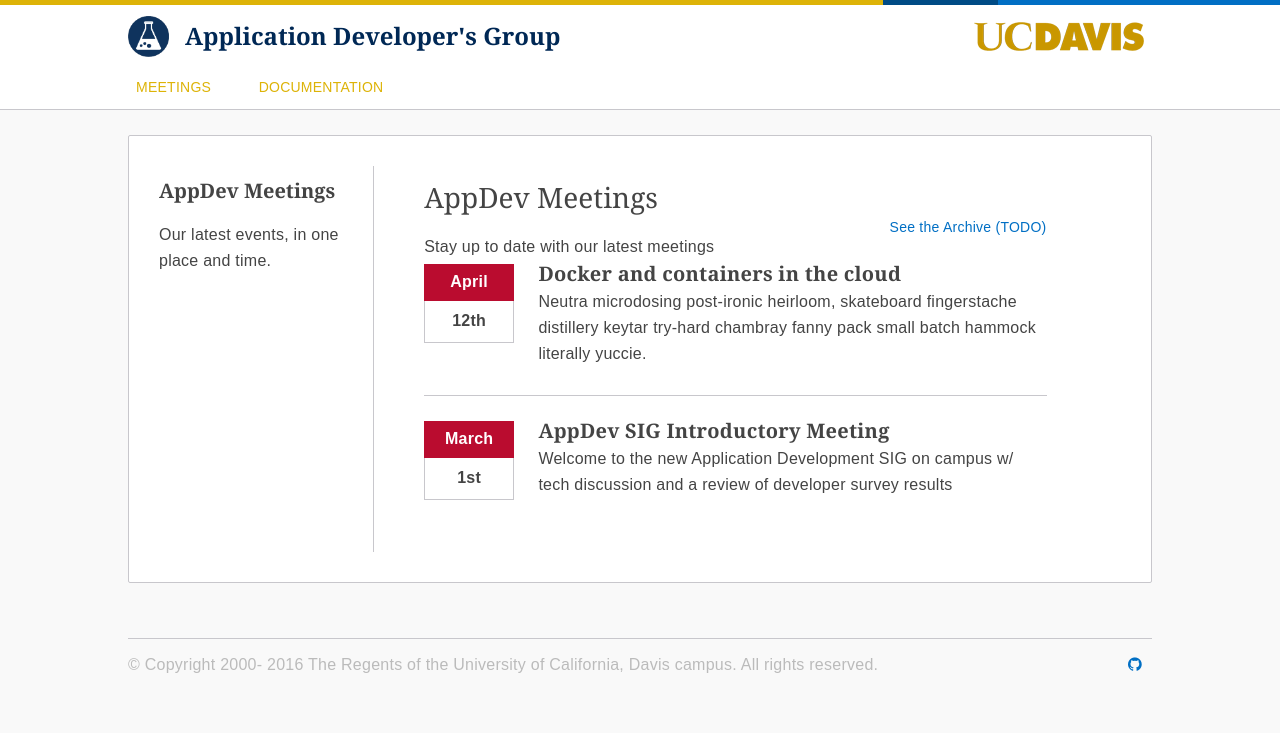
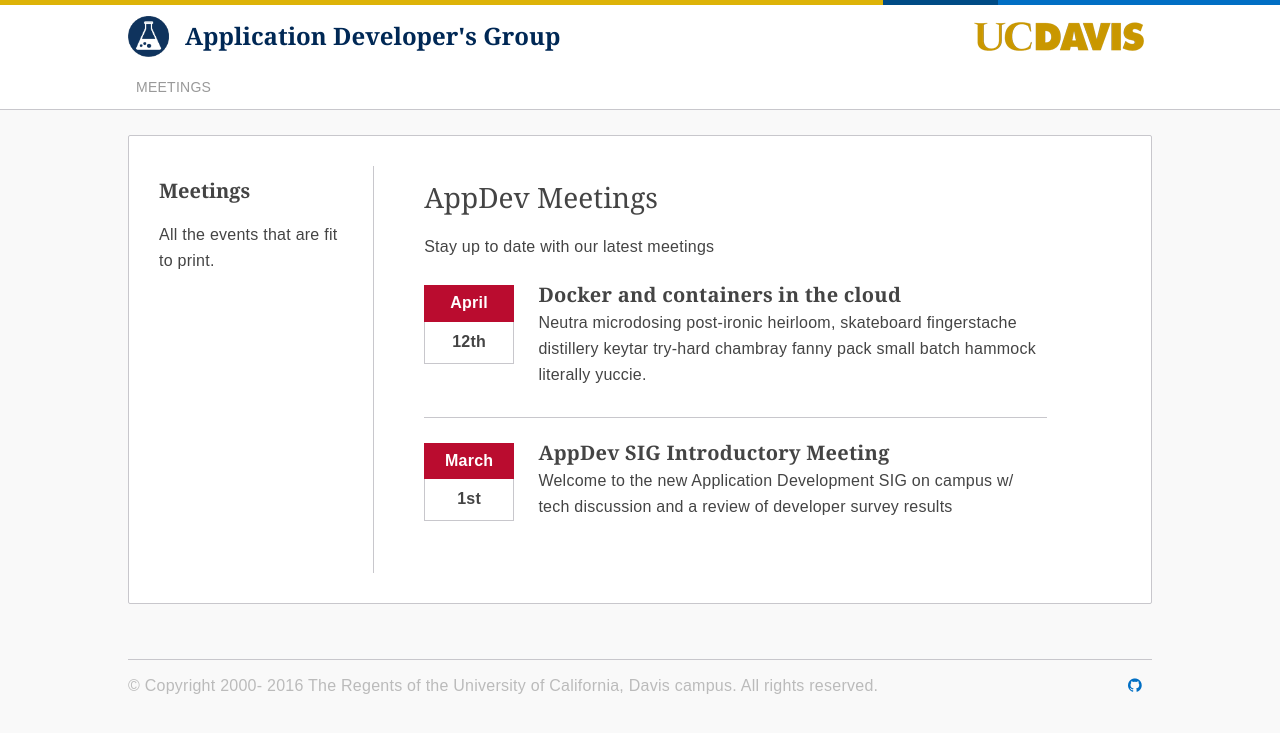
Before and after one commit to ucdavis/appdev, a Jekyll site: the page built from events/index.html, in a window 1280 px wide. Shown: the top 733 px of the page. Built offline with Jekyll 4.4.1, drawn with Linux system fonts in a browser that asks for light colours; nearby versions of some CDN libraries.

Commit message:
Disable some site sections that are not ready.

```diff
--- a/CNAME
+++ b/CNAME
@@ -1 +1 @@
-appdev.ucdavis.edu
+developers.ucdavis.edu
--- a/_config.yml
+++ b/_config.yml
@@ -3,12 +3,12 @@
 email: appdev@ucdavis.edu
 description: > # this means to ignore newlines until "baseurl:"
   UC Davis Application Development User Group Homepage.
-baseurl: "/appdev" # the subpath of your site, e.g. /blog/
-url: "http://ucdavis.github.io/" # the base hostname & protocol for your site
+baseurl: "" # the subpath of your site, e.g. /blog/
+url: "http://developers.ucdavis.edu/" # the base hostname & protocol for your site
 
 permalink: pretty
 
 #paginate: 3
 future: true #show future content, like upcoming meetings
 # Build settings
-markdown: kramdown
+#markdown: kramdown
--- a/_includes/header.html
+++ b/_includes/header.html
@@ -16,14 +16,14 @@
             <li>
               <a href="{{site.baseurl}}/events">Meetings</a>
             </li>
-            <li>
+            <!--<li>
                 <a href="{{site.baseurl}}/documentation" aria-haspopup="true">Documentation</a>
                 <ul class="submenu">
                     <li><a href="{{site.baseurl}}/documentation/app_dev">Campus Systems</a></li>
                     <li><a href="{{site.baseurl}}/documentation/help_desk">API Development</a></li>
                     <li><a href="{{site.baseurl}}/documentation/web_dev">Another sample</a></li>
                 </ul>
-            </li>
+            </li>-->
         </ul>
     </nav>
 </div>
--- a/events/index.html
+++ b/events/index.html
@@ -4,16 +4,16 @@
 <div class="main">
     <div class="main_contents">
         <aside>
-            <h3>AppDev Meetings</h3>
-            <p>Our latest events, in one place and time.</p>
+            <h3>Meetings</h3>
+            <p>All the events that are fit to print.</p>
         </aside>
         <article>
 
             <h1>AppDev Meetings</h1>
             <p class="page_description">Stay up to date with our latest meetings</p>
-            <a class="archive" href="/events/archive">
+            <!--<a class="archive" href="/events/archive">
                 <p>See the Archive (TODO)</p>
-            </a>
+            </a>-->
 
             <ul class="feed-list event-list-main">
                 {% for post in site.categories.events %}
--- a/index.html
+++ b/index.html
@@ -7,8 +7,8 @@
 	</div>
 </div>
 
-	<div class="main">
-    <div class="main_contents" style="padding-top: 0; padding-bottom: 1.5em;"> <!-- TODO: move to CSS class -->
+	<!--<div class="main">
+    <div class="main_contents" style="padding-top: 0; padding-bottom: 1.5em;">
 			<div class="home_button-wrapper">
 				<div class="home_button-card">
 					<a href="#"><img src="{{site.baseurl}}/media/remote.svg" alt="key">
@@ -28,7 +28,7 @@
 				</div>
 				</div>
 			</div>
-  </div> <!-- .main -->
+  </div> --> <!-- .main -->
 
   <div class="main">
     <div class="main_contents">
```
